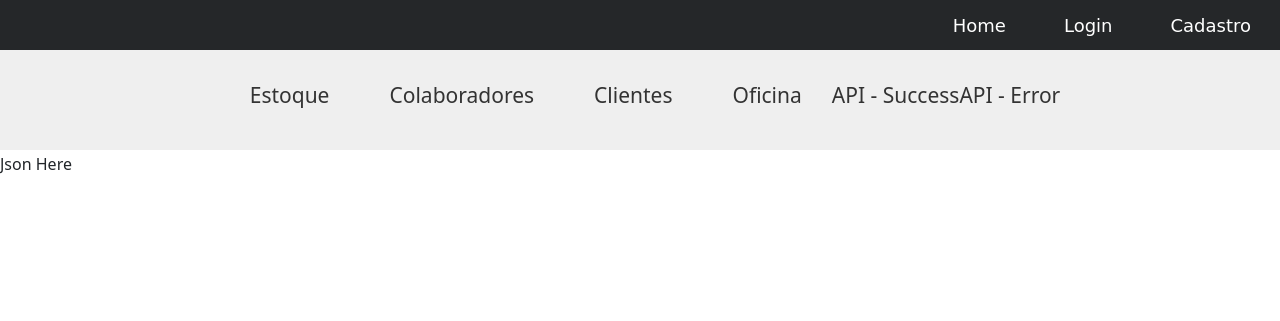
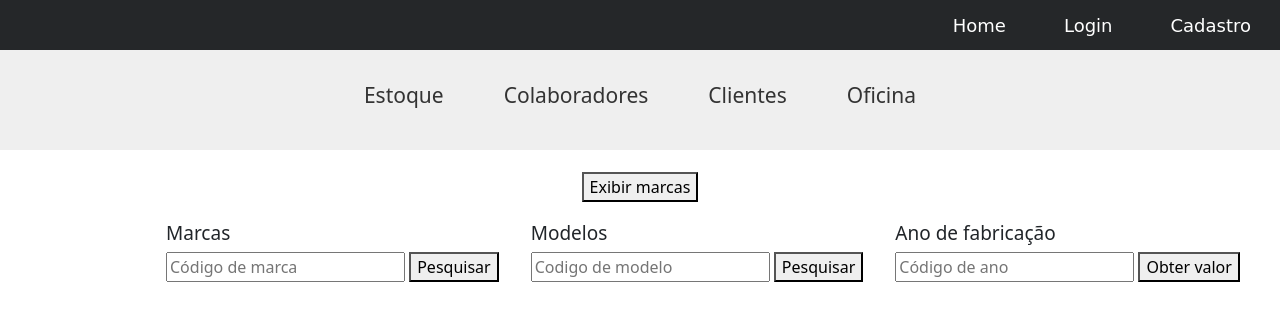
Before and after one commit to E-Fernandez-Albuquerque/WEBII-Projeto-1unidade, a Django app: template concessionaria/templates/home.html in a window 1280 px wide. Shown: the top 321 px of the page. Run offline with Django 3.2, Linux system fonts and the light colour scheme; the template is opened without the code that fills it, so the values that code supplies are empty; some libraries are stand-ins or nearby versions.

Commit message:
Trabalhando com API
Ampliando as funcionalidades do uso da API para obtenção do valor do veículo

```diff
--- a/concessionaria/templates/base.html
+++ b/concessionaria/templates/base.html
@@ -33,10 +33,26 @@
     </div>
 
     <script>
+        var base_url = 'https://parallelum.com.br/fipe/api/v1/carros/marcas'
 
         $('#lnkSuccess').click(function (e) {
             e.preventDefault();
             getSuccessOutput();
+        });
+
+        $('#brands').click(function (e) {
+            e.preventDefault();
+            getModel();
+        });
+
+        $('#models').click(function (e) {
+            e.preventDefault();
+            getYear();
+        });
+
+        $('#year').click(function (e) {
+            e.preventDefault();
+            getValue();
         });
 
         $('#lnkError').click(function (e) {
@@ -47,12 +63,18 @@
         // On click, get the ajax success output
         function getSuccessOutput() {
             $.ajax({
-                url: 'https://parallelum.com.br/fipe/api/v1/carros/marcas/59/modelos/5940/anos/2014-3',
+                url: 'https://parallelum.com.br/fipe/api/v1/carros/marcas',
                 complete: function (response) {
-                    console.log(response);
-                    $('#post').html(response.responseText);
-                    let veiculo = response.responseText
-                    console.log(veiculo)
+                    let marcas = response.responseText
+                    let objeto = JSON.parse(marcas)
+
+                    objeto.forEach(function (e) {
+                        var node = document.createElement("p");
+                        var text1 = document.createTextNode(e['codigo'].toString() + ' - ' + e['nome'].toString());
+                        node.appendChild(text1);
+                        document.getElementById("data").appendChild(node);
+                    });
+
                 },
                 error: function (jqXHR, exception) {
                     getErrorMessage(jqXHR, exception);
@@ -95,6 +117,81 @@
             $('#post').html(msg);
         }
 
+
+        function getModel(codigo_marca) {
+            codigo_marca = document.querySelector('#marca').value
+            new_url = 'https://parallelum.com.br/fipe/api/v1/carros/marcas' + '/' + codigo_marca.toString() + '/modelos'
+            $.ajax({
+                url: new_url,
+                complete: function (response) {
+                    console.log(response);
+                    $('#post').html(response.responseText);
+                    let modelos = response.responseText
+                    let objeto = JSON.parse(modelos)
+
+                    objeto['modelos'].forEach(function (e) {
+                        var node = document.createElement("p");
+                        var text1 = document.createTextNode(e['codigo'].toString() + ' - ' + e['nome'].toString());
+                        node.appendChild(text1);
+                        document.getElementById("model").appendChild(node);
+                    })
+
+                },
+                error: function (jqXHR, exception) {
+                    getErrorMessage(jqXHR, exception);
+                },
+            });
+        }
+
+        function getYear(codigo_marca, codigo_modelo) {
+            codigo_marca = document.querySelector('#marca').value
+            codigo_modelo = document.querySelector('#modelo').value
+            new_url = 'https://parallelum.com.br/fipe/api/v1/carros/marcas' + '/' + codigo_marca.toString() + '/modelos' + '/' + codigo_modelo.toString() + '/anos'
+            $.ajax({
+                url: new_url,
+                complete: function (response) {
+                    console.log(response);
+                    $('#post').html(response.responseText);
+                    let anos = response.responseText
+                    let objeto = JSON.parse(anos)
+
+                    console.log(objeto)
+                    objeto.forEach(function (e) {
+                        var node = document.createElement("p");
+                        var text1 = document.createTextNode(e['codigo'].toString() + ' - ' + e['nome'].toString());
+                        node.appendChild(text1);
+                        document.getElementById("ano").appendChild(node);
+                    })
+
+                },
+                error: function (jqXHR, exception) {
+                    getErrorMessage(jqXHR, exception);
+                },
+            });
+        }
+
+        function getValue(codigo_marca, codigo_modelo, codigo_ano) {
+            codigo_marca = document.querySelector('#marca').value
+            codigo_modelo = document.querySelector('#modelo').value
+            codigo_ano = document.querySelector('#ano_code').value
+            new_url = 'https://parallelum.com.br/fipe/api/v1/carros/marcas' + '/' + codigo_marca.toString() + '/modelos' + '/' + codigo_modelo.toString() + '/anos' + '/' + codigo_ano.toString()
+            $.ajax({
+                url: new_url,
+                complete: function (response) {
+                    console.log(response);
+                    $('#post').html(response.responseText);
+                    let valor = response.responseText
+                    let objeto = JSON.parse(valor)
+
+                    console.log(objeto)
+                    alert(objeto['Marca'] + ' - ' + objeto['Modelo'] + ' - ' + objeto['AnoModelo'] + ': ' + objeto['Valor'])
+                },
+                error: function (jqXHR, exception) {
+                    getErrorMessage(jqXHR, exception);
+                },
+            });
+        }
+
     </script>
 
 </body>
--- a/concessionaria/templates/home.html
+++ b/concessionaria/templates/home.html
@@ -9,11 +9,34 @@
     <a style="cursor: pointer; padding: 0 30px" href="/clientes">Clientes</a>
     <a style="cursor: pointer; padding: 0 30px" href="/oficina">Oficina</a>
 
-    <a href="#" id='lnkSuccess'>API - Success</a>
-    <a href="#" id='lnkError'>API - Error</a>
+
+    <a href="#" id='lnkError'></a>
 </div>
 
-<div>
-    <p id="post">Json Here</p>
+<div style="display: flex; justify-content: center; padding: 20px 0;"><button id="lnkSuccess">Exibir marcas</button></div>
+
+<div style="display: flex; margin-left: 150px;">
+    <div style="display: flex; justify-content: center;">
+        <div id="marcas" style="padding: 0 16px;">
+            <h3 style="font-size: 19px;">Marcas</h3>
+            <input type="text" id="marca" placeholder='Código de marca'>
+            <button id="brands">Pesquisar</button>
+            <p id="data"></p>
+        </div>
+        <div id="modelos" style="padding: 0 16px;">
+            <h3 style="font-size: 19px;">Modelos</h3>
+            <input type="text" id="modelo" placeholder="Codigo de modelo">
+            <button id="models">Pesquisar</button>
+            <p id="model"></p>
+        </div>
+        <div id="ano" style="padding: 0 16px;">
+            <h3 style="font-size: 19px;">Ano de fabricação</h3>
+            <input type="text" id="ano_code" placeholder="Código de ano">
+            <button id="year">Obter valor</button>
+            <p id="ano"></p>
+        </div>
+
+    </div>
+
 </div>
 {% endblock %}
```
Also changed, not shown: concessionaria/db.sqlite3.
